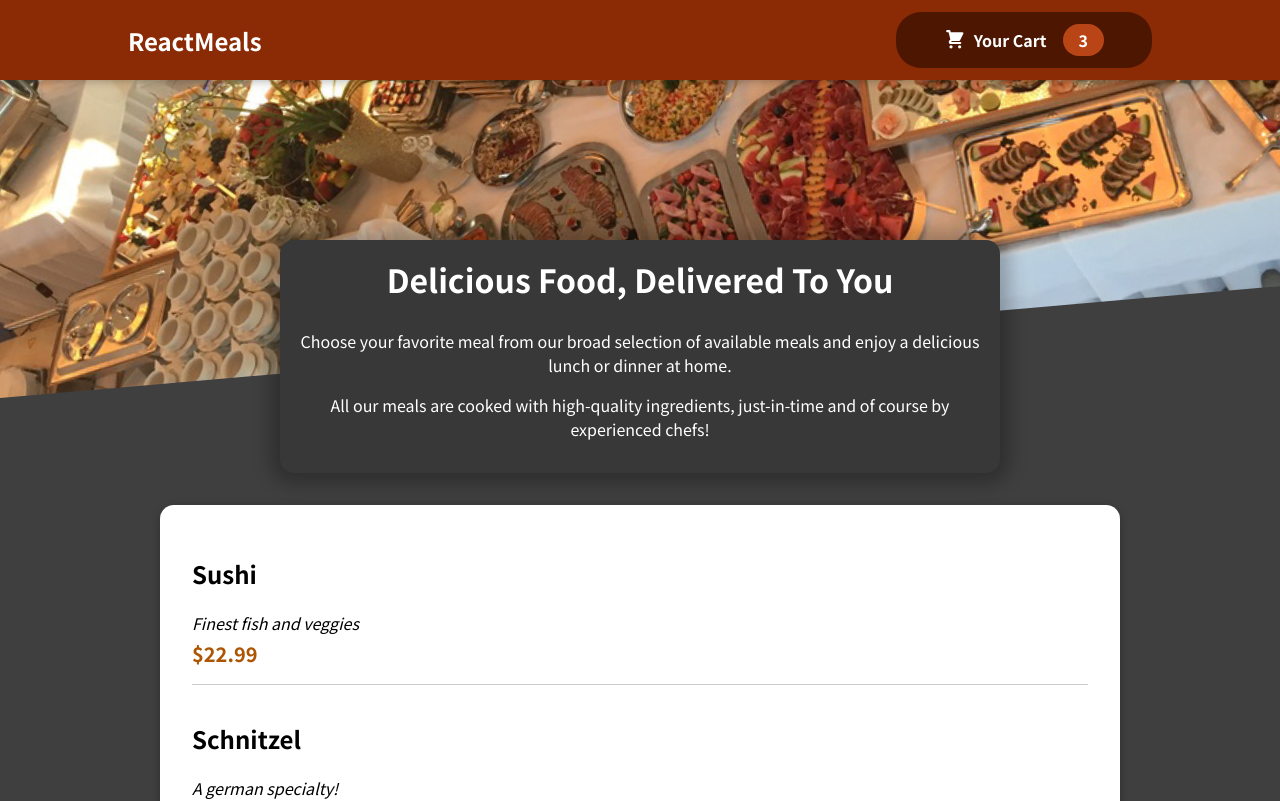
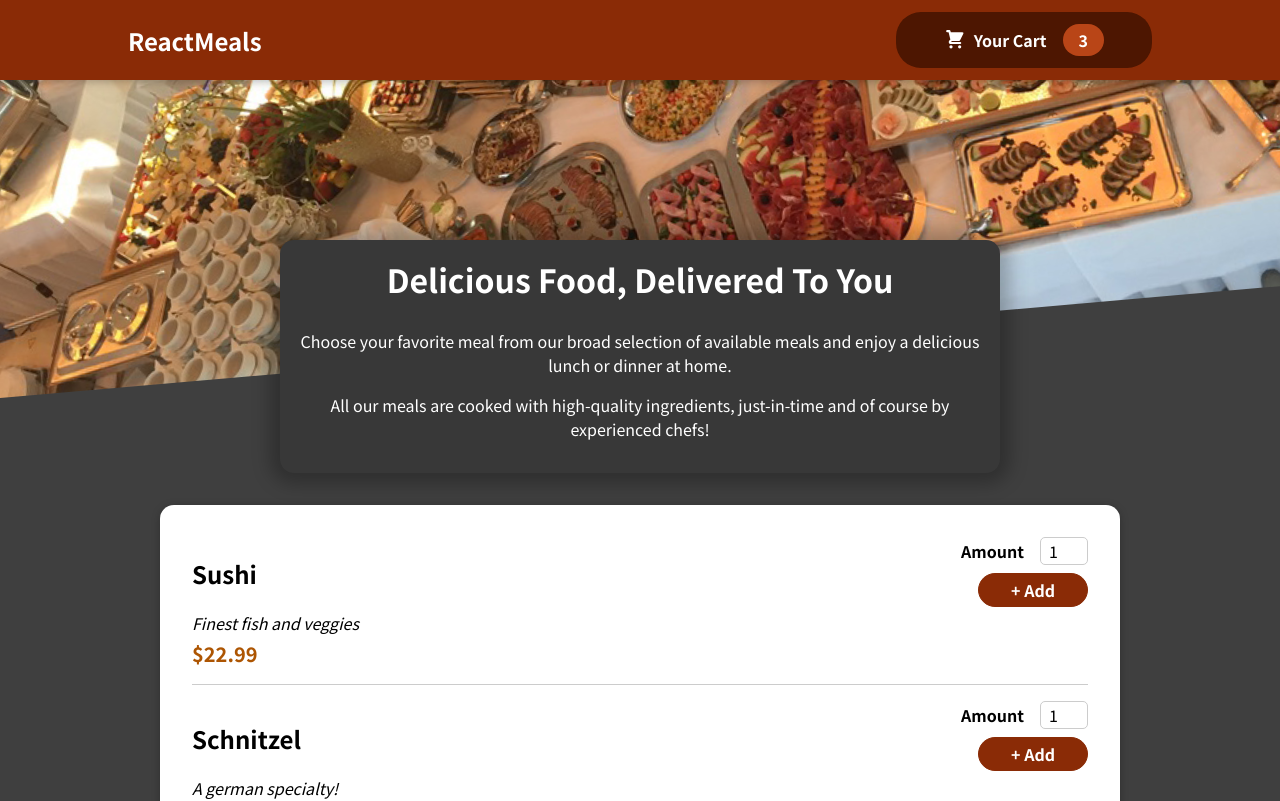
Before and after one commit to mayankvaidya436/resturant-web, a React (Create React App) app: page / in a window 1280 px wide. Shown: the top 801 px of the page. Built offline with nearby package versions, Linux system fonts and the light colour scheme.

Commit message:
AddingForm

```diff
--- /dev/null
+++ b/src/Components/Meals/MealsItem/MealItemForm.js
@@ -0,0 +1,18 @@
+import React from "react";
+import classes from './MealItemForm.module.css'
+import Input from "../../UI/Input";
+const MealItemForm=(props)=>{
+ return <form className={classes.form}>
+     <Input label="Amount" input={{
+        id:'amount',
+        type:'number',
+        min:'1',
+        max:'5',
+        step:'1',
+        defaultValue:'1'
+
+     }}/>
+     <button>+ Add</button>
+ </form>
+}
+export default MealItemForm;
--- /dev/null
+++ b/src/Components/Meals/MealsItem/MealItemForm.module.css
@@ -0,0 +1,20 @@
+.form {
+    text-align: right;
+  }
+
+  .form button {
+    font: inherit;
+    cursor: pointer;
+    background-color: #8a2b06;
+    border: 1px solid #8a2b06;
+    color: white;
+    padding: 0.25rem 2rem;
+    border-radius: 20px;
+    font-weight: bold;
+  }
+
+  .form button:hover,
+  .form button:active {
+    background-color: #641e03;
+    border-color: #641e03;
+  }
--- a/src/Components/Meals/MealsItem/MealsItem.js
+++ b/src/Components/Meals/MealsItem/MealsItem.js
@@ -1,5 +1,6 @@
 import React  from "react";
 import classes from './MealsItem.module.css'
+import MealItemForm from "./MealItemForm";
 const MealsItem=(props)=>{
     const price=` $${props.price.toFixed(2)}`
   return (
@@ -9,7 +10,9 @@
             <div className={classes.description}>{props.description}</div>
             <div className={classes.price}>{price}</div>
         </div>
-        <div></div>
+        <div>
+            <MealItemForm/>
+        </div>
     </li>
   )
 }
--- /dev/null
+++ b/src/Components/UI/Input.js
@@ -0,0 +1,9 @@
+import React from "react";
+import classes from './Input.module.css'
+const Input=(props)=>{
+  return <div className={classes.input}>
+    <label htmlFor={props.input.id}>{props.label}</label>
+    <input {...props.input}></input>
+  </div>
+}
+export default Input;
--- /dev/null
+++ b/src/Components/UI/Input.module.css
@@ -0,0 +1,18 @@
+.input {
+    display: flex;
+    align-items: center;
+    margin-bottom: 0.5rem;
+  }
+
+  .input label {
+    font-weight: bold;
+    margin-right: 1rem;
+  }
+
+  .input input {
+    width: 3rem;
+    border-radius: 5px;
+    border: 1px solid #ccc;
+    font: inherit;
+    padding-left: 0.5rem;
+  }
```
